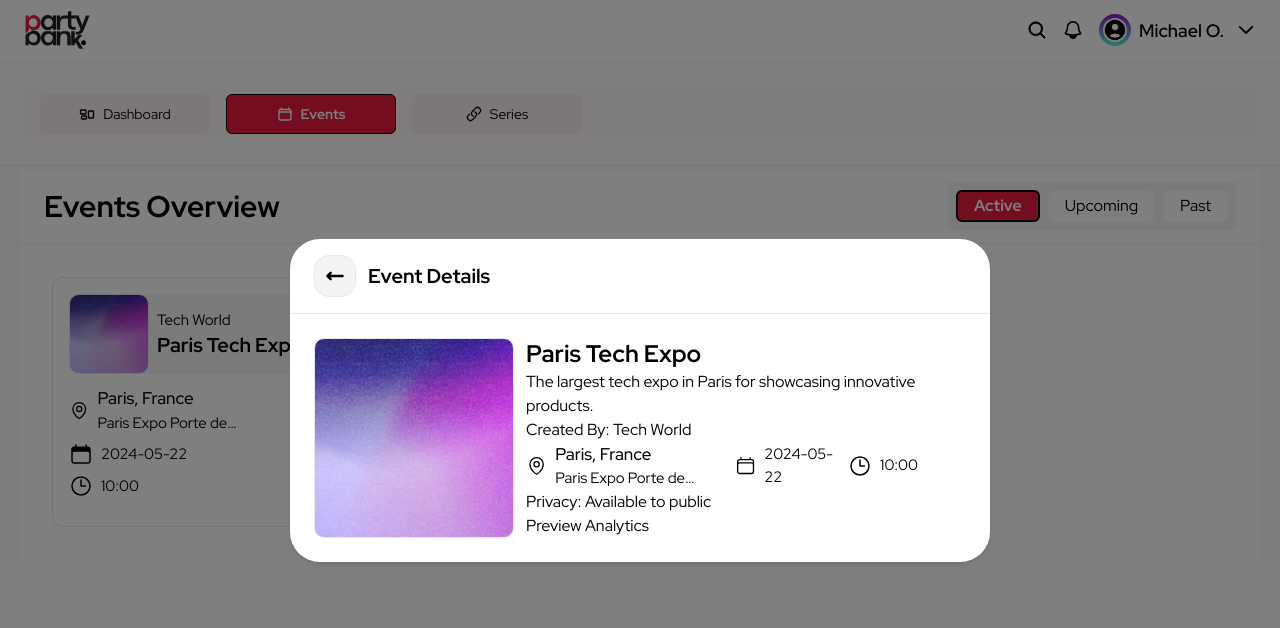
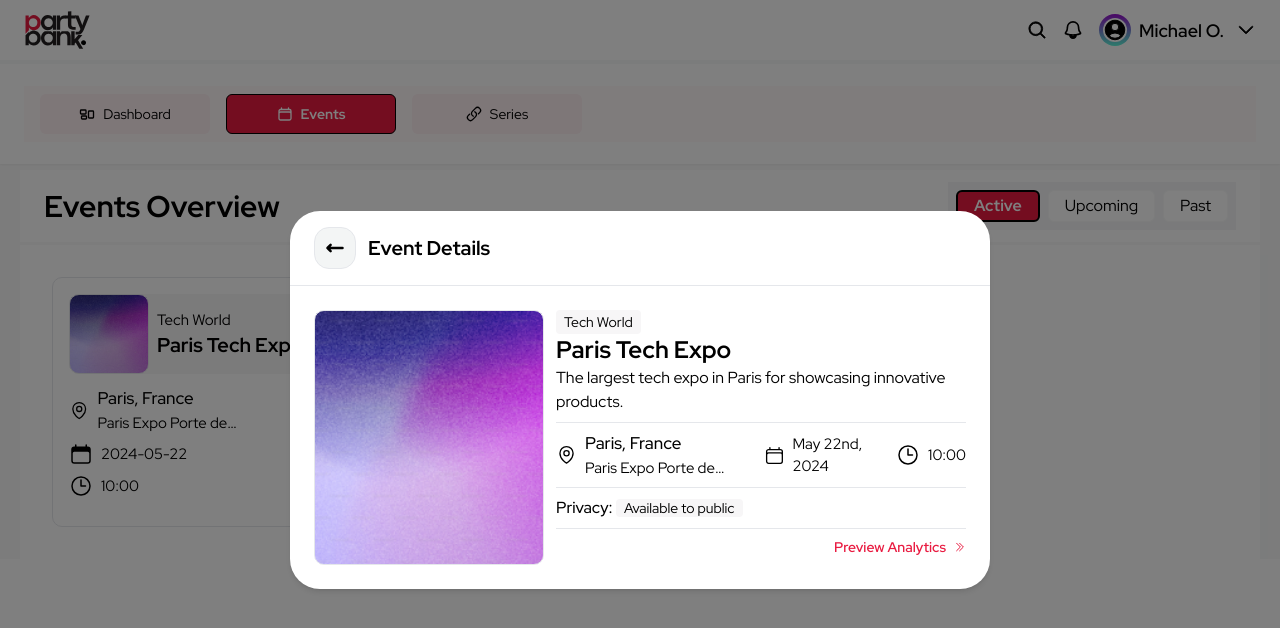
Before and after one commit to dejmartins/partybank-organizer, a Next.js app: page /dashboard/events in a window 1280 px wide. Both pictures are taken after a click on the element 190 px from the left and 402 px from the top of the page. Shown: the top 628 px of the page. Built offline with nearby package versions, Linux system fonts and the light colour scheme.

Commit message:
events: styled event-details pop-up

```diff
--- a/app/ui/modal/event-details.tsx
+++ b/app/ui/modal/event-details.tsx
@@ -1,8 +1,9 @@
 import { useState } from "react";
-import { ArrowLongLeftIcon, CalendarIcon, ClockIcon, MapPinIcon } from "@heroicons/react/24/outline";
+import { ArrowLongLeftIcon, CalendarIcon, ChevronDoubleRightIcon, ClockIcon, MapPinIcon } from "@heroicons/react/24/outline";
 import Modal from "./base-modal";
 import { Event } from "@/app/lib/definitions";
 import EventAnalytics from "./event-analytics";
+import moment from "moment";
 
 export default function EventDetailsModal({
   event,
@@ -56,7 +57,7 @@ export function EventDetails({
     <div className="p-6 flex gap-3">
       <div className="hidden md:block">
         <div
-          className="min-w-[200px] min-h-full border bg-cover bg-center rounded-[10px] overflow-hidden"
+          className="min-w-[230px] min-h-full border bg-cover bg-center rounded-[10px] overflow-hidden"
           style={{
             backgroundImage: `url("${event.image || '/defaultImage.png'}")`,
           }}
@@ -64,12 +65,13 @@ export function EventDetails({
       </div>
 
       <div>
+        <p className="inline-block rounded-[4px] font-[400] px-2 py-[2px] text-sm bg-[#F7F6F7]">{event.series}</p>
         <h3 className="text-2xl font-bold">{event.name}</h3>
-        <p>{event.description}</p>
-        <p>Created By: {event.series}</p>
+        <p className="pb-2">{event.description}</p>
+        {/* <p>Created By: {event.series}</p> */}
 
         <div>
-          <div className="mr-12 flex items-center justify-between gap-2">
+          <div className="mr-12 flex items-center justify-between gap-2 border-0 border-b border-t w-full py-2">
             <div className="flex items-center gap-2">
               <MapPinIcon className="w-6" />
               <div>
@@ -81,7 +83,7 @@ export function EventDetails({
             </div>
             <div className="flex items-center gap-2">
               <CalendarIcon className="w-6" />
-              <p className="text-[15px] line-clamp-2">{event.date}</p>
+              <p className="text-[15px] line-clamp-2">{moment(event.date).format('MMMM Do, YYYY')}</p>
             </div>
             <div className="flex items-center gap-2">
               <ClockIcon className="w-6" />
@@ -90,14 +92,18 @@ export function EventDetails({
           </div>
         </div>
 
-        <p>Privacy: Available to {event.privacy}</p>
+        <div className="py-2 border-0 border-b">
+            <p className="font-[500]">Privacy: <span className="rounded-[4px] font-[400] px-2 text-sm bg-[#F7F6F7]">Available to {event.privacy}</span></p>
+        </div>
 
-        <button
-          onClick={toggleAnalyticsView}
-          className=""
-        >
-          Preview Analytics
-        </button>
+        <div className="py-2 flex justify-between">
+            <p></p>
+            <button onClick={toggleAnalyticsView} className="flex items-center text-sm gap-2 rounded-md text-[var(--pb-c-red)] font-[600]">
+                Preview Analytics
+                <ChevronDoubleRightIcon className="w-3 stroke-2" />
+            </button>
+        </div>
+
       </div>
     </div>
   );
--- a/package.json
+++ b/package.json
@@ -13,6 +13,7 @@
     "@heroicons/react": "^2.1.5",
     "chart.js": "^4.4.4",
     "clsx": "^2.1.1",
+    "moment": "^2.30.1",
     "next": "14.2.5",
     "react": "^18",
     "react-chartjs-2": "^5.2.0",
```
Also changed, not shown: 1 other file (tests, documents, lock files or other folders).
